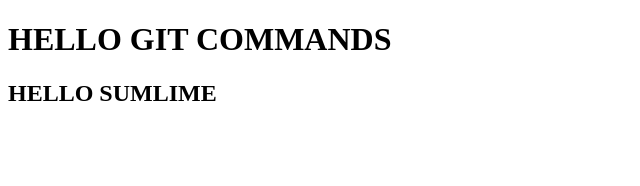
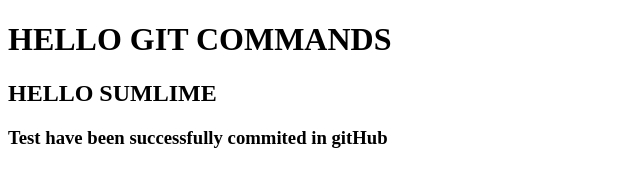
Before and after one commit to Mwarukason/newGitTest, a plain HTML site: page index2.html in a window 1280 px wide. Shown: the whole page, without its empty margins (0-640 px from the left). Drawn offline with Linux system fonts and the light colour scheme.

Commit message:
edited index2.html

```diff
--- a/index2.html
+++ b/index2.html
@@ -6,5 +6,6 @@
 <body>
 <H1>HELLO GIT COMMANDS</H1>
 <H2>HELLO SUMLIME</H2>
+<h3>Test have been successfully commited in gitHub</h3>
 </body>
 </html>
```
